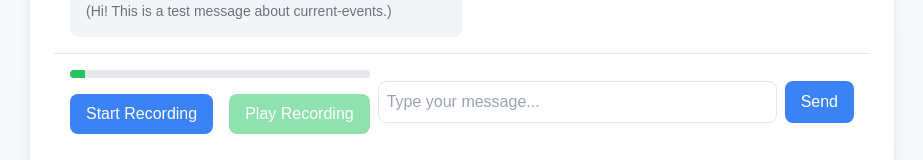
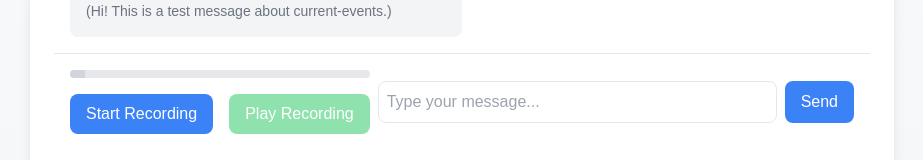
Before and after one commit to alisonc6/danish-buddy, a Next.js app: page /conversations/current-events in a window 1280 px wide. Shown: the part 207-367 px from the top of the page, without its empty margins (178-1101 px from the left). Built offline with nearby package versions, Linux system fonts and the light colour scheme; no server answers.

Commit message:
Fix audio level indicator and build configuration

```diff
--- a/package.json
+++ b/package.json
@@ -3,13 +3,14 @@
   "version": "0.1.0",
   "private": true,
   "engines": {
-    "node": "18.17.0"
+    "node": ">=18.17.0 <19.0.0"
   },
   "scripts": {
     "dev": "next dev",
     "build": "chmod +x node_modules/.bin/next && next build",
     "start": "next start",
-    "lint": "next lint"
+    "lint": "next lint",
+    "postinstall": "next telemetry disable && next"
   },
   "dependencies": {
     "@google-cloud/speech": "^7.0.1",
--- a/src/components/VoiceControls.tsx
+++ b/src/components/VoiceControls.tsx
@@ -15,6 +15,7 @@ export const VoiceControls: React.FC<VoiceControlsProps> = ({
   const [isRecording, setIsRecording] = useState<boolean>(false);
   const [isPlaying, setIsPlaying] = useState<boolean>(false);
   const [audioLevel, setAudioLevel] = useState<number>(0);
+  const [isSilent, setIsSilent] = useState<boolean>(true);
   const [recordedAudio, setRecordedAudio] = useState<Blob | null>(null);
 
   const mediaRecorderRef = useRef<MediaRecorder | null>(null);
@@ -65,7 +66,9 @@ export const VoiceControls: React.FC<VoiceControlsProps> = ({
         analyserRef.current.getByteFrequencyData(dataArray);
 
         const average = dataArray.reduce((a, b) => a + b) / dataArray.length;
-        setAudioLevel(Math.min(100, (average / 128) * 100));
+        const normalizedLevel = Math.min(1, (average / 128));
+        setAudioLevel(normalizedLevel);
+        setIsSilent(normalizedLevel < 0.1);
 
         animationFrameRef.current = requestAnimationFrame(updateAudioLevel);
       };
@@ -125,7 +128,7 @@ export const VoiceControls: React.FC<VoiceControlsProps> = ({
   return (
     <div className="flex flex-col items-center space-y-4">
       <div className="w-full max-w-md">
-        <AudioLevelIndicator level={audioLevel} />
+        <AudioLevelIndicator level={audioLevel} isSilent={isSilent} />
       </div>
 
       <div className="flex space-x-4">
```
